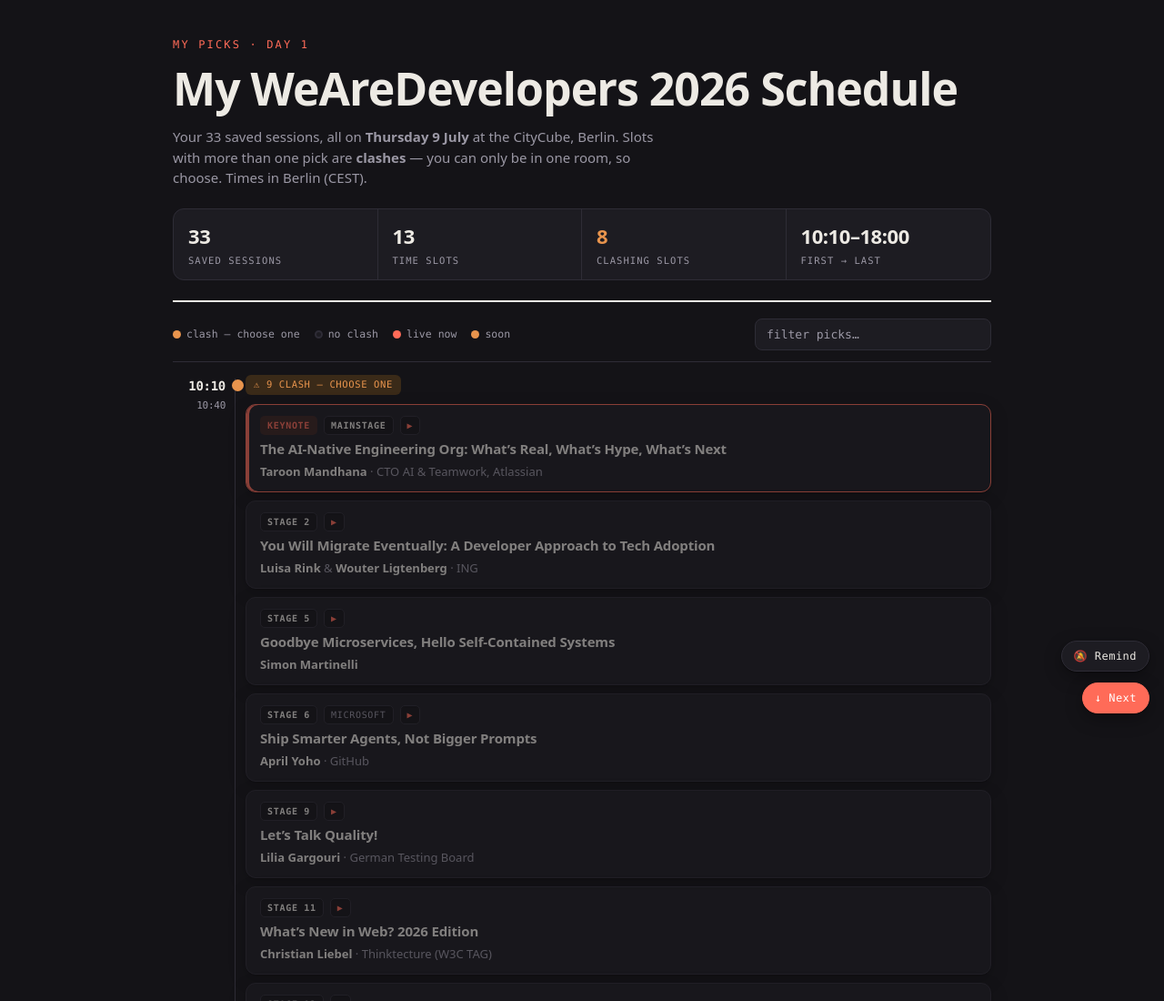
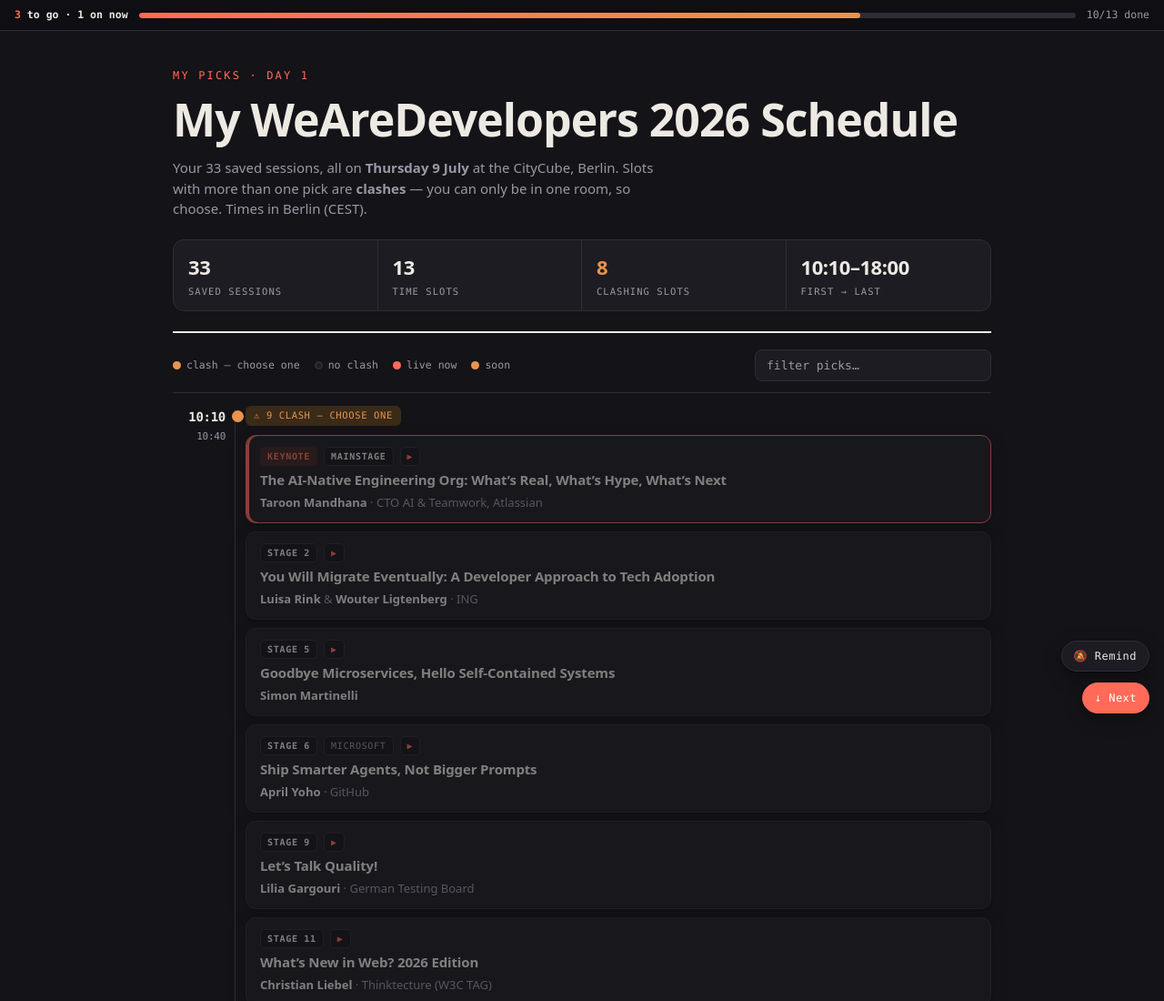
Before and after one commit to PatVandyke/wad-schedule, a plain HTML site: page index.html in a window 1280 px wide. Shown: the top 1100 px of the page at 91% size. Drawn offline with Linux system fonts and the light colour scheme.

Commit message:
feat: add day-progress bar tracking remaining timeslots

```diff
--- a/index.html
+++ b/index.html
@@ -14,9 +14,24 @@
   }
 
   * { box-sizing: border-box; }
-  body { margin: 0; background: var(--paper); color: var(--ink);
+  body { margin: 0; padding-top: 34px; background: var(--paper); color: var(--ink);
     font-family: var(--sans); line-height: 1.5; -webkit-font-smoothing: antialiased;
     -webkit-text-size-adjust: 100%; text-size-adjust: 100%; }
+
+  /* Fixed day-progress bar — how many timeslots are still ahead today */
+  .dayprog { position: fixed; top: 0; left: 0; right: 0; z-index: 50; height: 34px;
+    display: flex; align-items: center; gap: 12px; padding: 0 16px;
+    background: var(--board); border-bottom: 1px solid var(--line);
+    font-family: var(--mono); font-size: 11.5px; color: var(--meta); }
+  .dayprog .track { position: relative; flex: 1; height: 6px; min-width: 60px;
+    border-radius: 999px; background: var(--line); overflow: hidden; }
+  .dayprog .fill { position: absolute; inset: 0 auto 0 0; width: 0;
+    background: linear-gradient(90deg, var(--accent), var(--warn));
+    border-radius: 999px; transition: width .5s ease; }
+  .dayprog .count { white-space: nowrap; font-weight: 700; color: var(--ink); }
+  .dayprog .count b { color: var(--accent); font-variant-numeric: tabular-nums; }
+  .dayprog .pct { white-space: nowrap; font-variant-numeric: tabular-nums; }
+  @media (max-width: 640px) { .dayprog { gap: 9px; padding: 0 11px; font-size: 11px; } }
   .wrap { max-width: 940px; margin: 0 auto; padding: 0 20px 96px; }
 
   header.masthead { border-bottom: 2px solid var(--ink); padding: 40px 0 22px; }
@@ -36,7 +51,7 @@
   .stat .l { font-family: var(--mono); font-size: 10.5px; letter-spacing: .1em;
     text-transform: uppercase; color: var(--meta); margin-top: 3px; }
 
-  .controls { position: sticky; top: 0; z-index: 20; background: var(--paper);
+  .controls { position: sticky; top: 34px; z-index: 20; background: var(--paper);
     padding: 18px 0 12px; margin-bottom: 8px; display: flex; gap: 12px; align-items: center;
     border-bottom: 1px solid var(--line); }
   .legend { display: flex; gap: 16px; flex-wrap: wrap; font-family: var(--mono);
@@ -157,6 +172,13 @@
     .fab-bell { right: 12px; bottom: 58px; padding: 11px 15px; font-size: 13px; }
   }
 </style>
+
+<div class="dayprog" id="dayprog" role="progressbar" aria-label="Timeslots remaining today"
+     title="One session per timeslot — tracks how many of today's slots are still ahead">
+  <span class="count" id="dayprogCount">&hellip;</span>
+  <div class="track"><div class="fill" id="dayprogFill"></div></div>
+  <span class="pct" id="dayprogPct"></span>
+</div>
 
 <div class="wrap">
   <header class="masthead">
@@ -306,11 +328,46 @@
         '</li>';
     }).join('');
   }
+  // Day-progress bar: you attend one session per timeslot, so progress is measured
+  // in slots (not all 33 picks — clashes mean you can't see every speaker). A slot
+  // counts as "done" once every session in it has ended (Berlin tz).
+  function updateProgress() {
+    const now = nowMinBerlin();
+    const ends = {};
+    S.forEach(s => { ends[s.t] = Math.max(ends[s.t] || 0, toMin(s.e)); });
+    const starts = Object.keys(ends);
+    const total = starts.length;
+    let done = 0, live = 0;
+    starts.forEach(t => {
+      if (now >= ends[t]) done++;
+      else if (now >= toMin(t)) live++;      // slot underway right now
+    });
+    const remaining = total - done;
+    const pct = total ? Math.round(done / total * 100) : 0;
+
+    document.getElementById("dayprogFill").style.width = pct + "%";
+    const pctEl = document.getElementById("dayprogPct");
+    pctEl.textContent = done + "/" + total + " done";
+
+    let msg;
+    if (remaining === 0)      msg = "🎉 All done — day complete";
+    else if (live)            msg = "<b>" + remaining + "</b> to go · 1 on now";
+    else                      msg = "<b>" + remaining + "</b> more to see";
+    document.getElementById("dayprogCount").innerHTML = msg;
+
+    const bar = document.getElementById("dayprog");
+    bar.setAttribute("aria-valuemin", "0");
+    bar.setAttribute("aria-valuemax", String(total));
+    bar.setAttribute("aria-valuenow", String(done));
+    bar.setAttribute("aria-valuetext", remaining + " of " + total + " timeslots still ahead");
+  }
+
   const search = document.querySelector(".search");
   search.addEventListener("input", () => render(search.value));
   render("");
-  // Re-render on a timer so "Live now"/"Soon" and the countdown stay current.
-  setInterval(() => { render(search.value); checkReminders(); }, 30000);
+  updateProgress();
+  // Re-render on a timer so "Live now"/"Soon", the countdown and the day-progress bar stay current.
+  setInterval(() => { render(search.value); updateProgress(); checkReminders(); }, 30000);
 
   // FAB: jump to the next timeslot that hasn't started yet (or the last one if the day is over).
   document.getElementById("jumpNext").addEventListener("click", () => {
```
